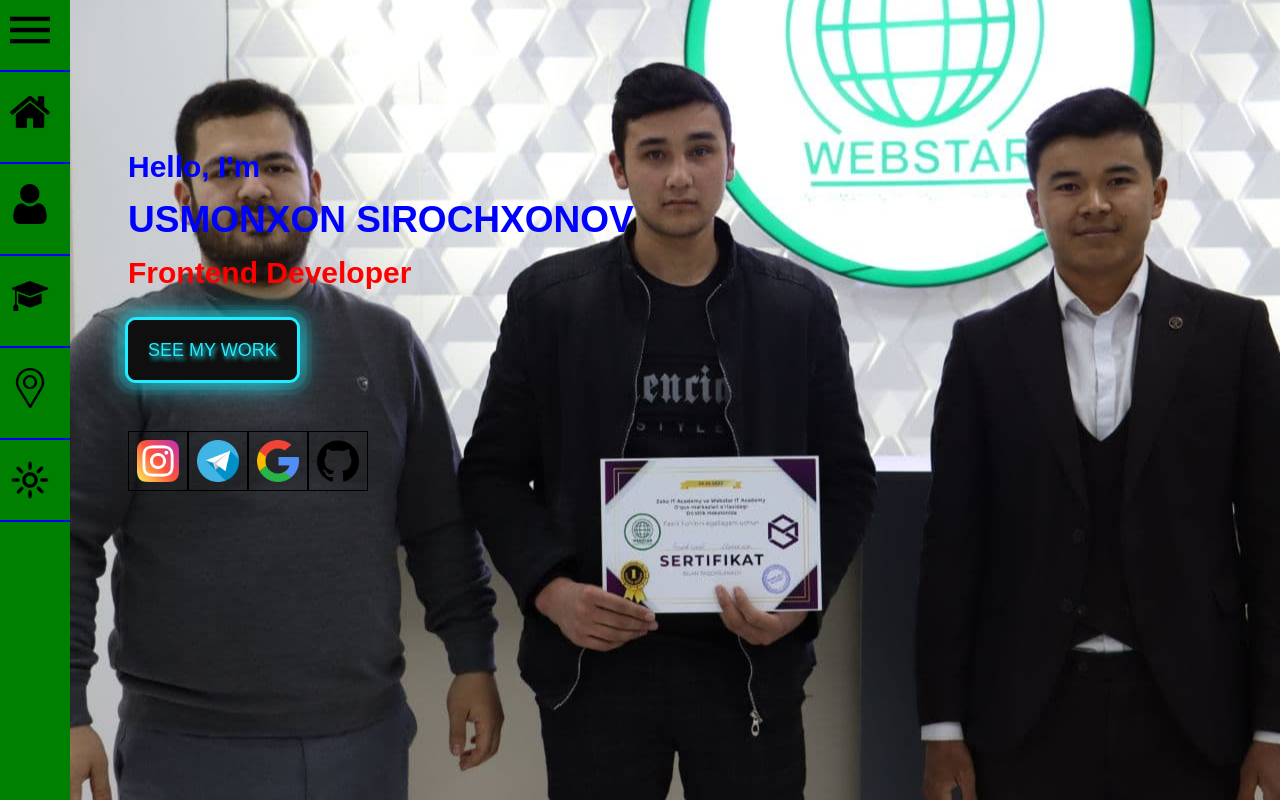
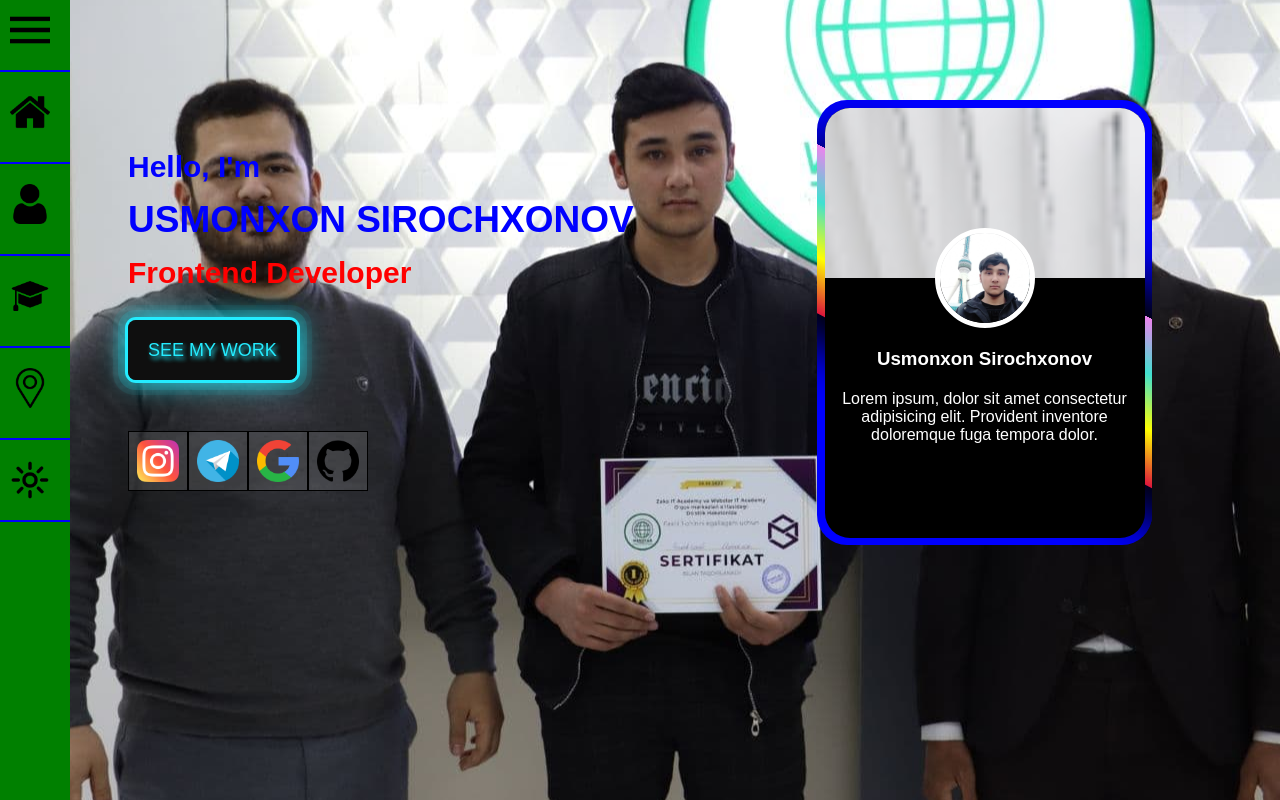
Before and after one commit to usmonxon-coder/PORTFOLIO, a React (Create React App) app: page / in a window 1280 px wide. Built offline with nearby package versions, Linux system fonts and the light colour scheme.

Commit message:
six created

```diff
--- a/src/components/Home.jsx
+++ b/src/components/Home.jsx
@@ -7,7 +7,7 @@ export default function Home(props) {
     <div className="home">
       <div className="container">
         <div className="boxes">
-          <div className="box">
+          <div className="box1">
             <h3 style={{ fontSize: "30px" }}>Hello, I'm</h3>
             <h1>USMONXON SIROCHXONOV</h1>
             <h2>Frontend Developer</h2>
@@ -33,7 +33,20 @@ export default function Home(props) {
               </a>
             </div>
           </div>
-
+          <div className="box2">
+            <div className="black">
+              <div className="quti">
+                <div className="background">
+                  <img className="img2" src="/images/usmonxon.jpg" alt="rasm" />
+                </div>
+                <h3>Usmonxon Sirochxonov</h3>
+                <p>
+                  Lorem ipsum, dolor sit amet consectetur adipisicing elit.
+                  Provident inventore doloremque fuga tempora dolor.
+                </p>
+              </div>
+            </div>
+          </div>
         </div>
       </div>
     </div>
--- a/src/styles/Home.css
+++ b/src/styles/Home.css
@@ -10,20 +10,28 @@
   width: 80%;
   margin: 0 auto;
 }
-.home .container .boxes .box {
+.home .container .boxes {
+  display: flex;
+  /* align-items: center; */
+  justify-content: space-between;
+}
+.home .boxes .box1 {
+  width: 60%;
+}
+.home .container .boxes .box1 {
   padding-top: 150px;
   color: blue;
 }
-.home .container .box h1 {
+.home .container .box1 h1 {
   font-size: 37px;
   margin: 15px 0;
 }
-.home .container .box h2 {
+.home .container .box1 h2 {
   color: red;
   font-size: 30px;
   margin-bottom: 50px;
 }
-.home .boxes .box .link1 {
+.home .boxes .box1 .link1 {
   padding: 20px;
   font-size: 18px;
   background-color: rgb(15, 15, 15);
@@ -34,7 +42,7 @@
   transition: 1s;
   text-shadow: 2px 3px 4px #24ecff;
 }
-.home .boxes .box .link1:hover {
+.home .boxes .box1 .link1:hover {
   background-color: #24ecff;
   color: black;
   box-shadow: 0 0 60px #24ecff;
@@ -49,17 +57,106 @@
 .home .message a {
   width: 60px;
   height: 60px;
-  /* background-color: transparent; */
+  background-color: rgba(255, 255, 255, 0.116);
   padding: 8px;
   border: 1px solid black;
 }
 
-.home .box .message img {
+.home .box1 .message img {
   width: 100%;
 }
+.home .boxes .box2 {
+  margin-top: 100px;
+  width: 335px;
+  height: 445px;
+  background-color: blue;
+  border-radius: 30px;
+  overflow: hidden;
+  position: relative;
+  padding: 7.5px;
+  z-index: 1;
+}
+.home .boxes .box2::after {
+  content: " ";
+  position: absolute;
+  top: -90px;
+  left: 100px;
+  width: 150px;
+  height: 620px;
+  border-radius: 30px;
+  background: linear-gradient(to right, crimson, yellow, turquoise, violet);
+  animation: border1 3s linear infinite;
+  box-shadow: 0 100px 50px 30px rgb(0, 0, 0);
+}
+.home .box2 .black {
+  width: 320px;
+  height: 430px;
+  position: absolute;
+  z-index: 100;
+  border-radius: 25px;
+  background-color: black;
+  color: white;
+  overflow: hidden;
+}
+.home .box2 .quti {
+  text-align: center;
+  background-color: transparent;
+}
+.home .box2 .background {
+  background-image: url(../../public/images/Rectangle.png);
+  background-size: cover;
+  background-attachment: fixed;
+  background-repeat: no-repeat;
+  background-position: center;
+  width: 320px;
+  height: 170px;
+}
+.home .box2 .quti .img2 {
+  margin-top: 120px;
+  width: 100px;
+  height: 100px;
+  object-fit: cover;
+  border-radius: 100%;
+  border: 5px solid white;
+}
+.home .box2 .quti h3 {
+  margin: 70px 0 20px 0;
+}
+.home .box2 .quti p {
+  padding-bottom: 30px;
+}
+@keyframes border1 {
+  0% {
+    transform: rotate(0deg);
+  }
+  100% {
+    transform: rotate(360deg);
+  }
+}
 
+@media (max-width: 767px) {
+  .home .boxes {
+    flex-direction: column;
+  }
+  .home .boxes .box1,
+  .box2 {
+    width: 100%;
+    margin: 0 auto;
+  }
+}
 @media (max-width: 576px) {
   .home .container h1 {
     font-size: 30px;
   }
+  .home .boxes .box2 {
+    width: 290px;
+    height: 390px;
+  }
+  .home .box2 .black {
+    width: 275px;
+    height: 375px;
+  }
+  .home .box2 .black .img2 {
+    margin-right: 50px;
+  }
 }
```
Also changed, not shown: public/images/Rectangle.png (added).
